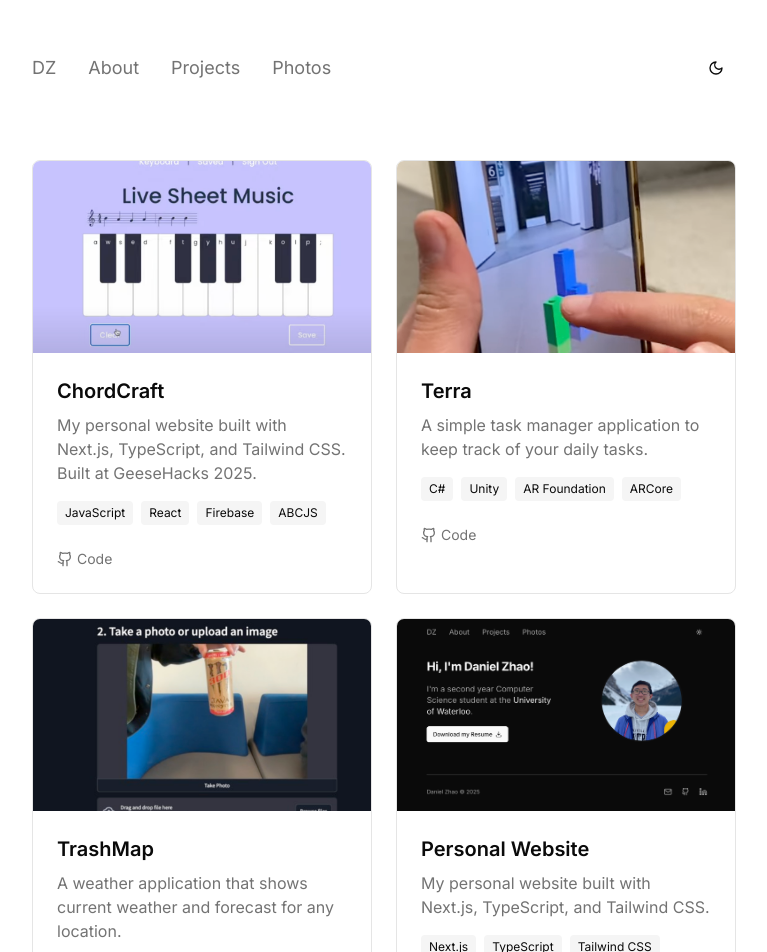
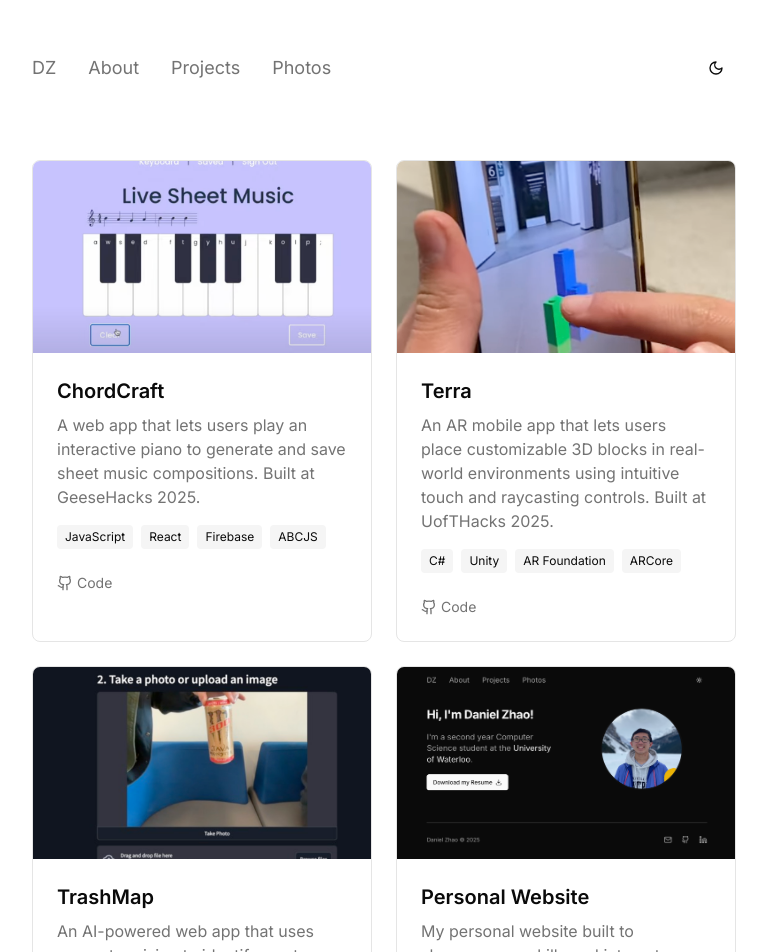
Before and after one commit to danielquzhao/personal-website, a Next.js app: page /projects in a window 1280 px wide. Shown: the top 952 px of the page, without its empty margins (256-1023 px from the left). Built offline with nearby package versions, Linux system fonts and the light colour scheme.

Commit message:
edit projects tab

```diff
--- a/app/about/page.tsx
+++ b/app/about/page.tsx
@@ -93,7 +93,7 @@ export default function AboutPage() {
                     <div className="pt-1">
                       <h3 className="text-xl font-semibold">Classic Acupuncture Inc</h3>
                       <p className="text-muted-foreground">Web Developer</p>
-                      <p className="text-muted-foreground">Jan. 2025 - Apr. 2025</p>
+                      <p className="text-muted-foreground">Mar. 2025 - Present</p>
                     </div>
                   </div>
                 </div>
--- a/app/projects/page.tsx
+++ b/app/projects/page.tsx
@@ -9,16 +9,16 @@ export default function ProjectsPage() {
     {
       id: 1,
       title: "ChordCraft",
-      description: "My personal website built with Next.js, TypeScript, and Tailwind CSS. Built at GeeseHacks 2025.",
+      description: "A web app that lets users play an interactive piano to generate and save sheet music compositions. Built at GeeseHacks 2025.",
       tags: ["JavaScript", "React", "Firebase", "ABCJS"],
-      github: "https://github.com/danielzhao/personal-website",
+      github: "https://github.com/yivwon/geesehacks",
       demo: null,
       image: "/chordcraft.png",
     },
     {
       id: 2,
       title: "Terra",
-      description: "A simple task manager application to keep track of your daily tasks.",
+      description: "An AR mobile app that lets users place customizable 3D blocks in real-world environments using intuitive touch and raycasting controls. Built at UofTHacks 2025.",
       tags: ["C#", "Unity", "AR Foundation", "ARCore"],
       github: "https://github.com/MiniCube11/uofthacks",
       demo: null,
@@ -27,7 +27,7 @@ export default function ProjectsPage() {
     {
       id: 3,
       title: "TrashMap",
-      description: "A weather application that shows current weather and forecast for any location.",
+      description: "An AI-powered web app that uses computer vision to identify waste items and guide users to proper disposal sites. Built at DeltaHacks 2025.",
       tags: ["Python", "Streamlit", "Google Cloud Vision API", "OpenAI API"],
       github: "https://github.com/AlexanderAmpuero/DeltaHacks_2025",
       demo: null,
@@ -36,7 +36,7 @@ export default function ProjectsPage() {
     {
       id: 4,
       title: "Personal Website",
-      description: "My personal website built with Next.js, TypeScript, and Tailwind CSS.",
+      description: "My personal website built to showcase my skills and interests.",
       tags: ["Next.js", "TypeScript", "Tailwind CSS"],
       github: "https://github.com/danielquzhao/personal-website",
       demo: null,
```
